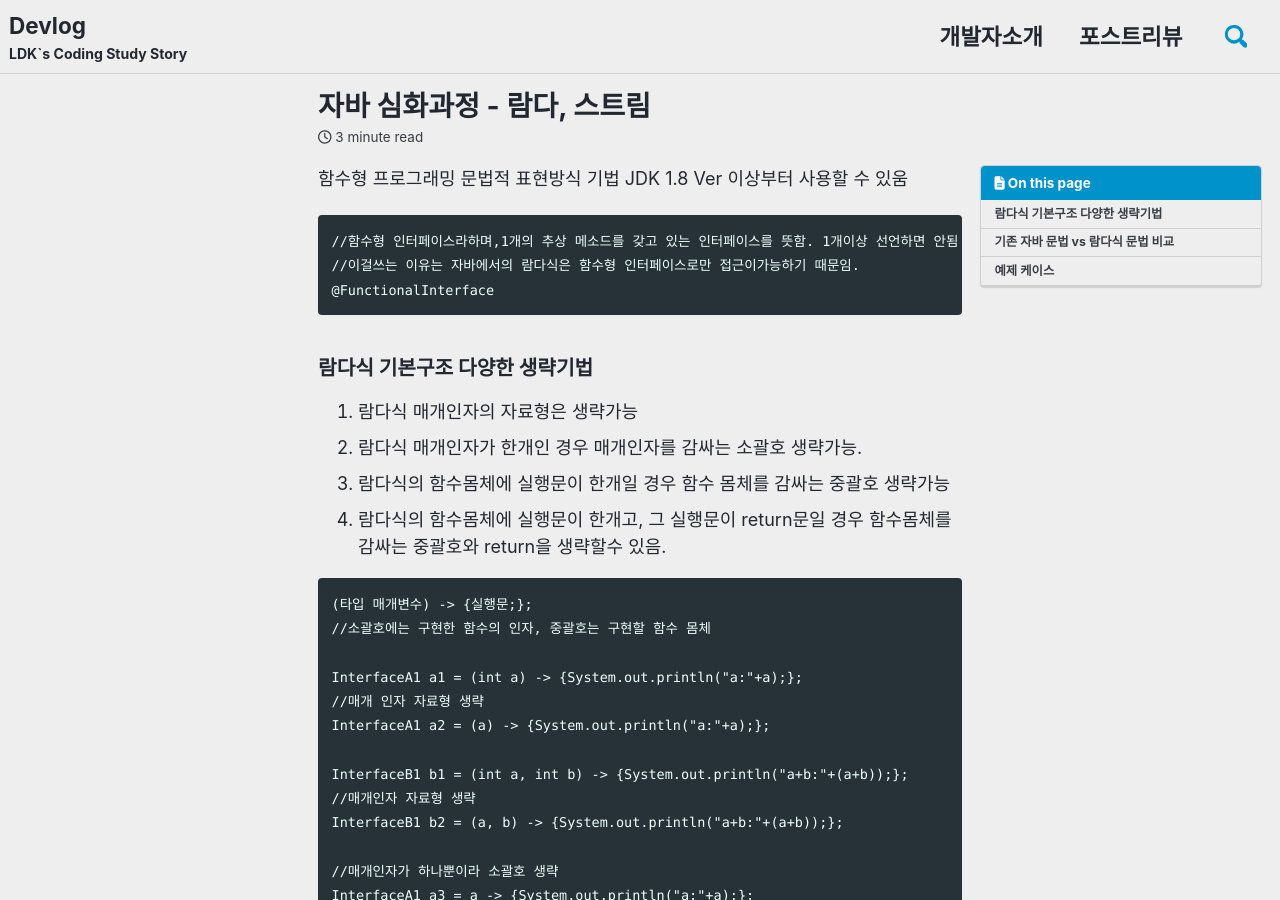
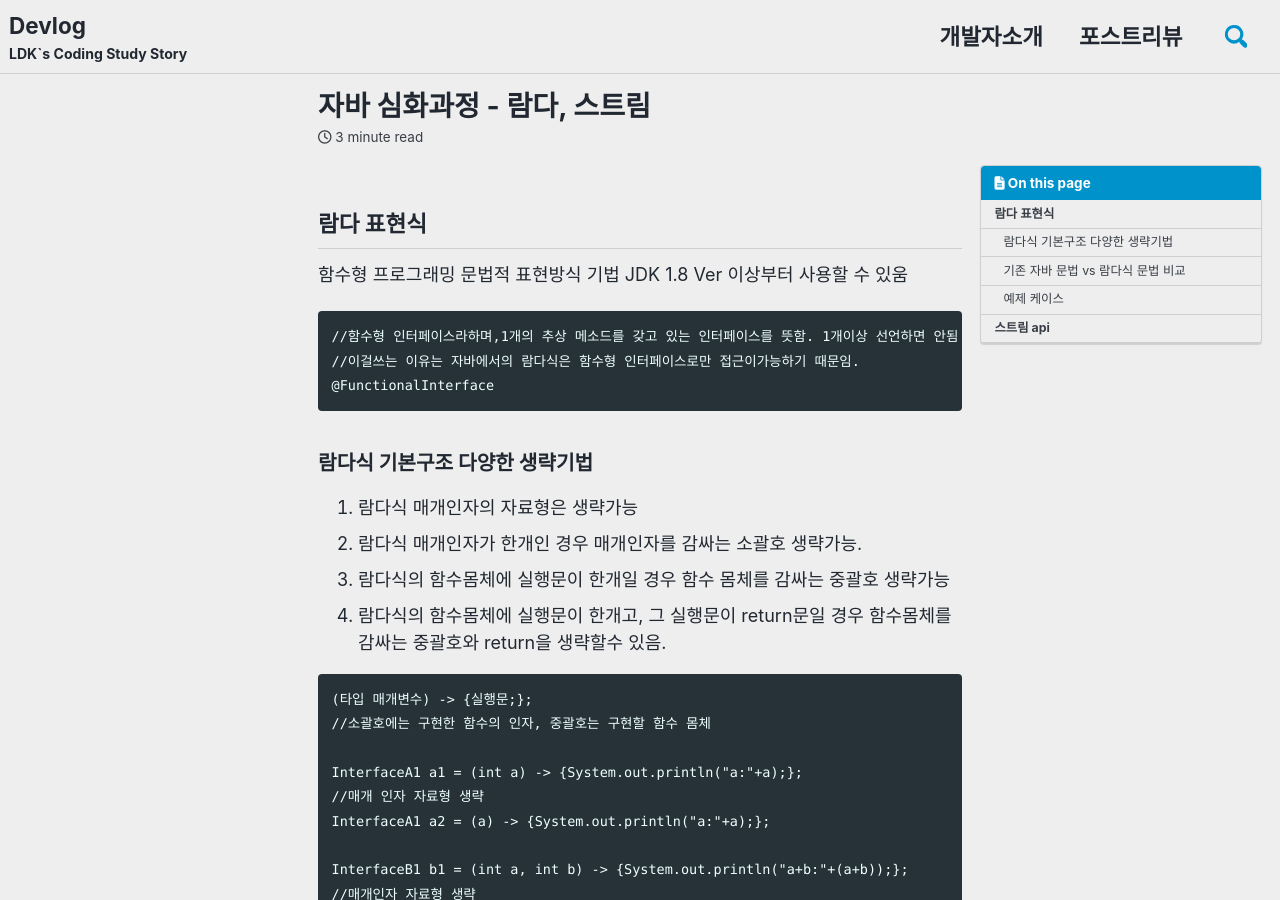
Before and after one commit to ldk-hub/ldk-hub.github.io, a Jekyll site: the page built from _posts/2020-04-20-java_lambda.md, in a window 1280 px wide and 900 px high. Built offline with Jekyll 4.4.1, drawn with Linux system fonts in a browser that asks for light colours; cached includes are drawn as plain includes; nearby versions of some CDN libraries; a script that is not in the unit is left out; comment, search, counter and statistics services are not loaded.

Commit message:
Update 2020-04-20-java_lambda.md

````diff
--- a/_posts/2020-04-20-java_lambda.md
+++ b/_posts/2020-04-20-java_lambda.md
@@ -16,6 +16,7 @@ categories: 열공해야한다.
 draft: "no"
 toc: true
 ---
+## 람다 표현식
 
 함수형 프로그래밍 문법적 표현방식 기법 JDK 1.8 Ver 이상부터 사용할 수 있움
 
@@ -57,6 +58,7 @@ InterfaceA1 a2 = () -> {System.out.println("인자가 없는 함수 구현");};
 
 ```
 
+
 ### 기존 자바 문법 vs 람다식 문법 비교
 ```
 //기존 자바문법
@@ -84,7 +86,6 @@ runnable.run();
  - Consumer<T>  어떤 타입의 파라미터로 받는다. 리턴은 없음.
  - Predicate<T>  어떤 타입의 파라미터로 받는 다. 리턴은 Boolean타입.
  - Supplier<T>    어떤 타입으로 리턴함. 파라미터는 없음.
-
 
 
 
@@ -189,6 +190,18 @@ public class FunctionLambda2 {
 
 
 
+
+
+
+
+
+
+
+
+
+
+
+
 ## 스트림 api
 스트림이란? - 데이터 처리 연산을 지원하도록 소스에서 추출된 연속된 요소
 데이터 컬렉션 반복을 멋지게 처리하는 기능, 스트림 사용 시 멀티스레드 코드를 구현하지 않아도 데이터를 투명하게 병렬처리할 수 있음.
````
